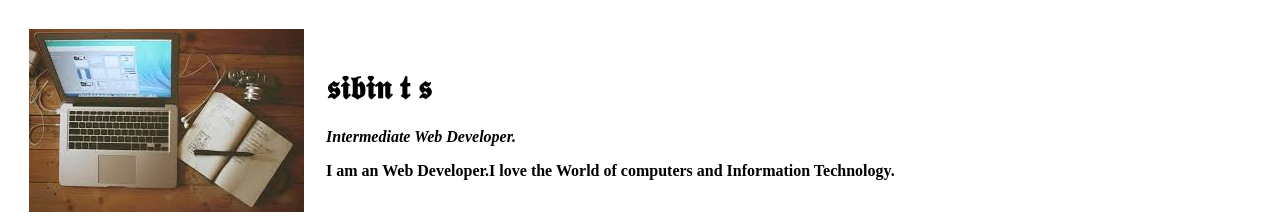
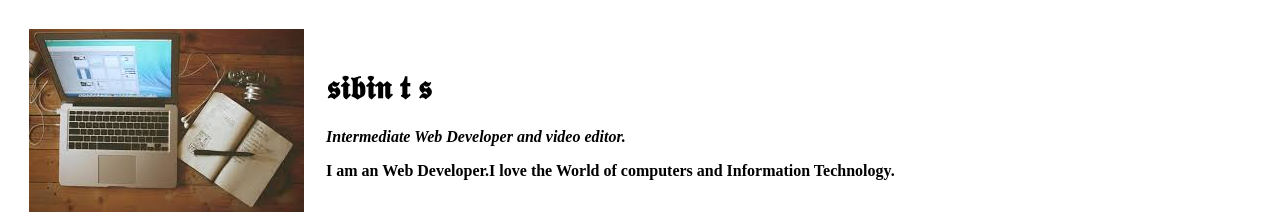
Before and after one commit to Sibints2000/cv, a plain HTML site: page index.html in a window 1280 px wide. Shown: the top 218 px of the page. Drawn offline with Linux system fonts and the light colour scheme.

Commit message:
made changes to the body info section

```diff
--- a/index.html
+++ b/index.html
@@ -11,7 +11,7 @@
     <tr>
       <td><img src="sibin t s.jpg" alt="Sibin profile picture"></td>
       <td><h1>𝖘𝖎𝖇𝖎𝖓 𝖙 𝖘</h1>
-      <p><em><strong>Intermediate Web Developer.</strong></em></p>
+      <p><em><strong>Intermediate Web Developer and video editor.</strong></em></p>
       <p><strong>I am an Web Developer.I love the World of computers and Information Technology.</strong></p>
     </td>
     </tr>
```
